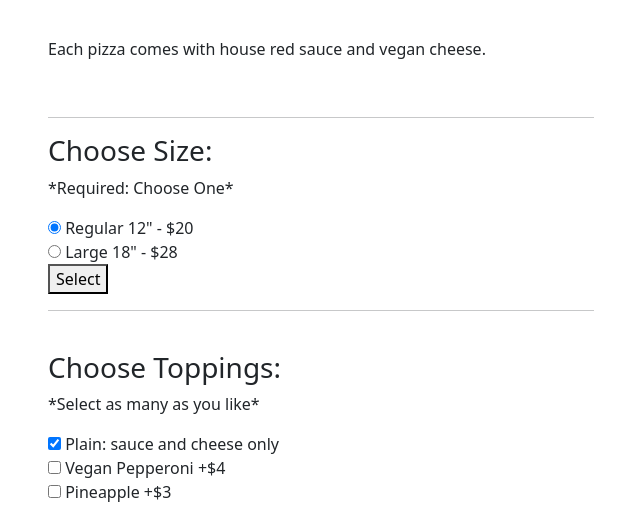
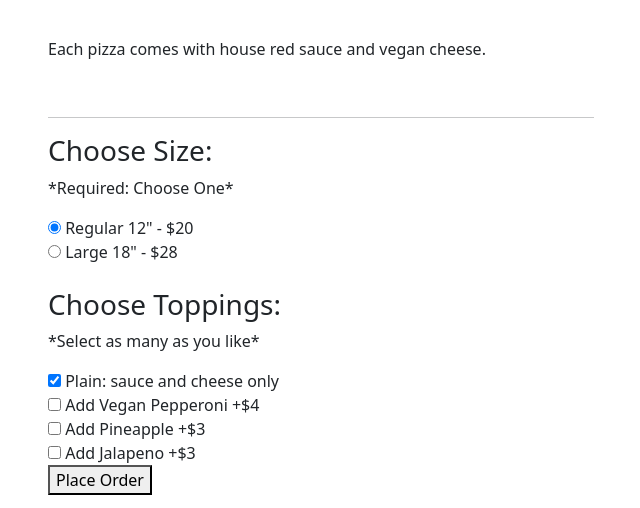
Before and after one commit to elgrons/Nice-Slice-Pizza-Parlor, a plain HTML site: page index.html in a window 1280 px wide. Shown: the part 83-591 px from the top of the page, without its empty margins (34-674 px from the left). Drawn offline with nearby package versions, Linux system fonts and the light colour scheme.

Commit message:
add small tweaks to HTML while I ponder over rewriting a function.

```diff
--- a/index.html
+++ b/index.html
@@ -26,11 +26,11 @@
                 <label for="regular">Regular 12" - $20</label><br>
                 <input type="radio" name="size" value="Large" id="large">
                 <label for="large">Large 18" - $28</label><br>
-                <button type="submit" class="btn-primary">Select</button>
+                <!-- <button type="submit" class="btn-primary">Select</button>
               </div>
           </form>
-          <hr>
-            <form id="add-toppings">
+          <hr> -->
+            <!-- <form id="add-toppings"> -->
                 <div class="pizza-toppings">
                   <br>
                   <h3>Choose Toppings:</h3>
@@ -38,12 +38,12 @@
                     <input type="checkbox" name="topping" value="plain" id="plain" checked>
                     <label for="regular">Plain: sauce and cheese only</label><br>
                     <input type="checkbox" name="topping" value="pepperoni" id="pepperoni">
-                    <label for="large">Vegan Pepperoni +$4</label><br>
+                    <label for="large">Add Vegan Pepperoni +$4</label><br>
                     <input type="checkbox" name="topping" value="pineapple" id="pineapple">
-                    <label for="regular">Pineapple +$3</label><br>
+                    <label for="regular">Add Pineapple +$3</label><br>
                     <input type="checkbox" name="topping" value="jalapeno" id="jalapeno">
-                    <label for="large">Jalapeno +$3</label><br>
-                    <button type="submit" class="btn-primary">Select</button>
+                    <label for="large">Add Jalapeno +$3</label><br>
+                    <button type="submit" class="btn-primary">Place Order</button>
                     </div>
                 </form>
               <!-- <label for="new-first-name">First Name</label>
--- a/js/scripts.js
+++ b/js/scripts.js
@@ -12,9 +12,10 @@ function NiceSlice(pizzaSize, pizzaTopping) {
 }
 
 
-NiceSlice.prototype.addSize = function([size]) {
-  // let regular =
-  // let large =
+NiceSlice.prototype.addSizeCost = function(size) {
+  let size = this.pizzaSize
+  let regularSize = this.pizzaSize + 20 = 20;
+  let largeSize = this.pizzaSize + size = 27;
   this.pizzaSize[size.pizzaSize] = size;
   return this.pizzaSize;
 }
```
